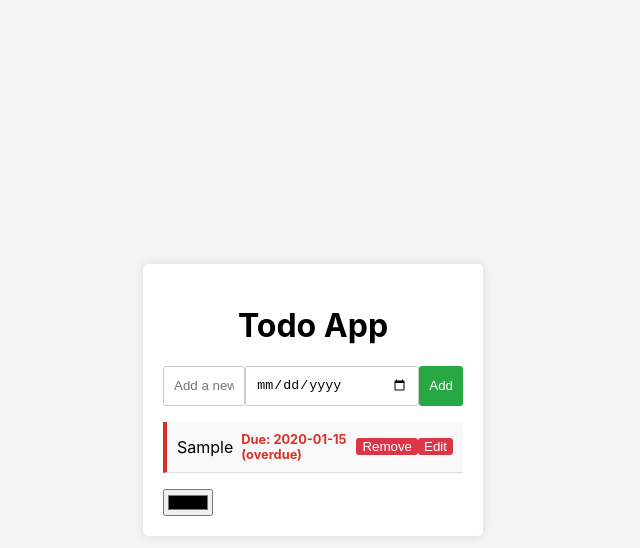
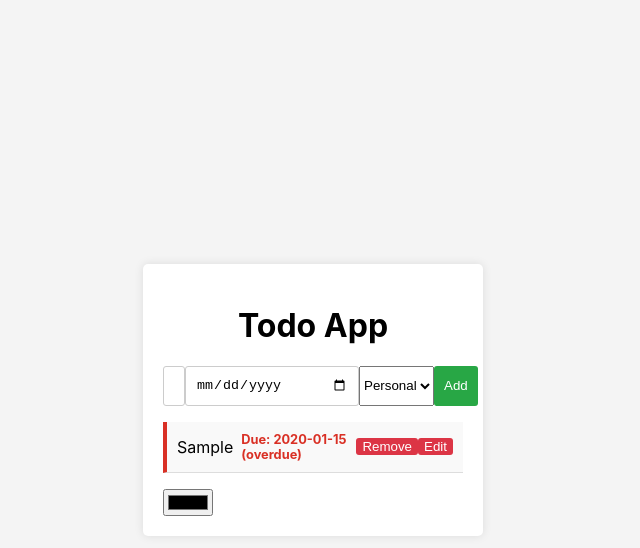
Before and after one commit to valentinarotondaro/todo-app-ts, a website built with Vite: page index.html in a window 1280 px wide. Both pictures are taken after typing "Sample", "2020-01-15" into the empty fields and a click on the button "Add". Shown: the whole page, without its empty margins (327-967 px from the left). Built offline with nearby package versions, Linux system fonts and the light colour scheme.

Commit message:
feat(categories): add category dropdown to the form

```diff
--- a/index.html
+++ b/index.html
@@ -12,9 +12,16 @@
       <form class="todo-form">
         <input type="text" id="todo-input" placeholder="Add a new todo" />
         <input type="date" id="due-date-input" />
+        <select id="category-input" aria-label="Category">
+  <option value="work">Work</option>
+  <option value="personal" selected>Personal</option>
+  <option value="study">Study</option>
+  <option value="home">Home</option>
+</select>
         <button type="submit">Add</button>
       </form>
       <p id="error-message">Please enter a todo item</p>
+      <div id="category-filter" class="category-filter"></div>
       <ul class="todo-list" id="todo-list"></ul>
 
       <input type="color" id="colorPicker" />
--- a/src/main.ts
+++ b/src/main.ts
@@ -2,12 +2,14 @@ import './style.css';
 import { addTodo, todos } from './todos';
 import { validateTodoText } from './features/validation';
 import { renderTodos } from './render';
+import type { Category } from './types';
 
 // References to the HTML elements (DOM + typecasting)
 const todoInput = document.getElementById('todo-input') as HTMLInputElement;
 const todoForm = document.querySelector('.todo-form') as HTMLFormElement;
 const errorMessage = document.getElementById('error-message') as HTMLParagraphElement;
 const dueDateInput = document.getElementById('due-date-input') as HTMLInputElement;
+const categoryInput = document.getElementById('category-input') as HTMLSelectElement;
 
 // Form submit: validate the input, add the todo and update the list.
 // Form submit: validate the input, add the todo and update the list.
@@ -19,7 +21,7 @@ todoForm.addEventListener('submit', (event: Event) => {
   if (result.valid) {
     todoInput.classList.remove('input-error');
     errorMessage.style.display = 'none';
-    addTodo(text, dueDateInput.value || undefined);
+    addTodo(text, dueDateInput.value || undefined, categoryInput.value as Category);
     renderTodos();
     todoInput.value = '';
     dueDateInput.value = '';
```
